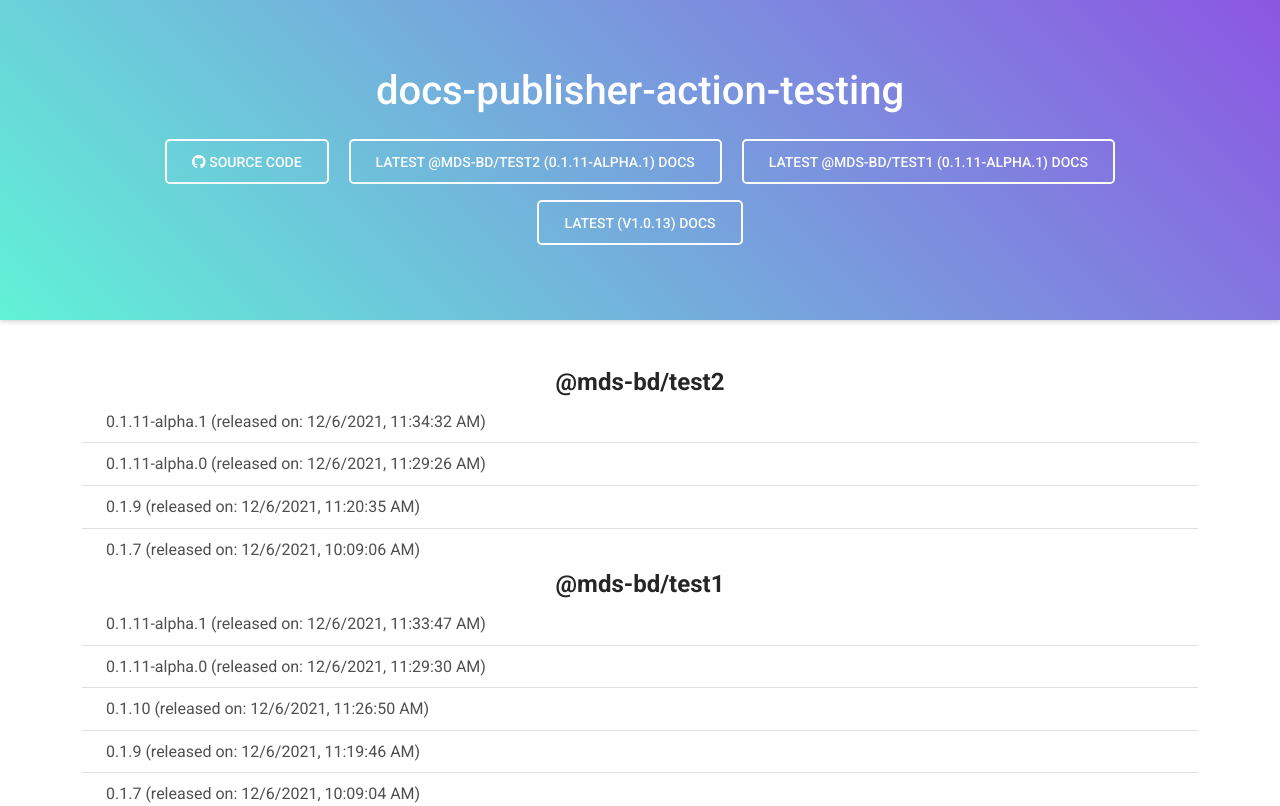
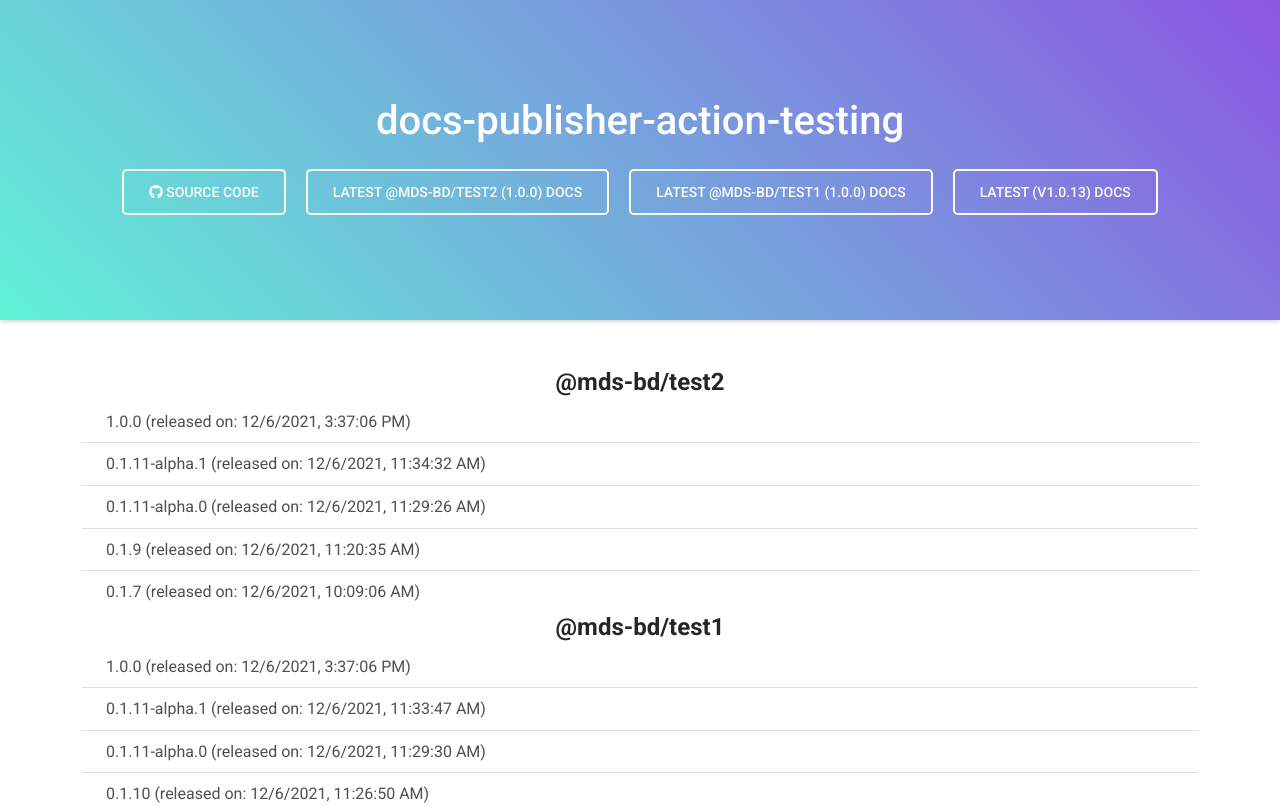
Before and after one commit to marcoreni/docs-publisher-action-testing, a plain HTML site: page index.html in a window 1280 px wide. Shown: the top 806 px of the page. Drawn offline with nearby package versions, Linux system fonts and the light colour scheme.

Commit message:
Deploy docs - based on 7d32161aa801207d83f8f9896864abb28293d01c

```diff
--- a/index.html
+++ b/index.html
@@ -33,10 +33,10 @@
             <h1 class="mb-3">docs-publisher-action-testing</h1>
             <a class="btn btn-outline-light btn-lg m-2" href="https://github.com/marcoreni/docs-publisher-action-testing" role="button"
               rel="nofollow" target="_blank"><i class="fab fa-github"></i> Source code</a>
-                <a class="btn btn-outline-light btn-lg m-2" href="./docs/@mds-bd/test2/0.1.11-alpha.1/"
-                  role="button">Latest @mds-bd/test2 (0.1.11-alpha.1) docs</a>
-                <a class="btn btn-outline-light btn-lg m-2" href="./docs/@mds-bd/test1/0.1.11-alpha.1/"
-                  role="button">Latest @mds-bd/test1 (0.1.11-alpha.1) docs</a>
+                <a class="btn btn-outline-light btn-lg m-2" href=".//home/runner/work/docs-publisher-action-testing/docs-publisher-action-testing/packages/test2/docs/"
+                  role="button">Latest @mds-bd/test2 (1.0.0) docs</a>
+                <a class="btn btn-outline-light btn-lg m-2" href=".//home/runner/work/docs-publisher-action-testing/docs-publisher-action-testing/packages/test1/docs/"
+                  role="button">Latest @mds-bd/test1 (1.0.0) docs</a>
                 <a class="btn btn-outline-light btn-lg m-2" href="./docs/v1.0.13/"
                   role="button">Latest (v1.0.13) docs</a>
           </div>
@@ -56,6 +56,7 @@
           <div class="row">
             <div class=" col-xs-12">
               <ul class="list-group list-group-flush">
+                  <li class="list-group-item"><a class="text-body" href=".//home/runner/work/docs-publisher-action-testing/docs-publisher-action-testing/packages/test2/docs/">1.0.0 (released on: 12/6/2021, 3:37:06 PM)</a></li>
                   <li class="list-group-item"><a class="text-body" href="./docs/@mds-bd/test2/0.1.11-alpha.1/">0.1.11-alpha.1 (released on: 12/6/2021, 11:34:32 AM)</a></li>
                   <li class="list-group-item"><a class="text-body" href="./docs/@mds-bd/test2/0.1.11-alpha.0/">0.1.11-alpha.0 (released on: 12/6/2021, 11:29:26 AM)</a></li>
                   <li class="list-group-item"><a class="text-body" href="./docs/@mds-bd/test2/0.1.9/">0.1.9 (released on: 12/6/2021, 11:20:35 AM)</a></li>
@@ -67,6 +68,7 @@
           <div class="row">
             <div class=" col-xs-12">
               <ul class="list-group list-group-flush">
+                  <li class="list-group-item"><a class="text-body" href=".//home/runner/work/docs-publisher-action-testing/docs-publisher-action-testing/packages/test1/docs/">1.0.0 (released on: 12/6/2021, 3:37:06 PM)</a></li>
                   <li class="list-group-item"><a class="text-body" href="./docs/@mds-bd/test1/0.1.11-alpha.1/">0.1.11-alpha.1 (released on: 12/6/2021, 11:33:47 AM)</a></li>
                   <li class="list-group-item"><a class="text-body" href="./docs/@mds-bd/test1/0.1.11-alpha.0/">0.1.11-alpha.0 (released on: 12/6/2021, 11:29:30 AM)</a></li>
                   <li class="list-group-item"><a class="text-body" href="./docs/@mds-bd/test1/0.1.10/">0.1.10 (released on: 12/6/2021, 11:26:50 AM)</a></li>
```
Also changed, not shown: metadata.json (+1 -1 lines).
